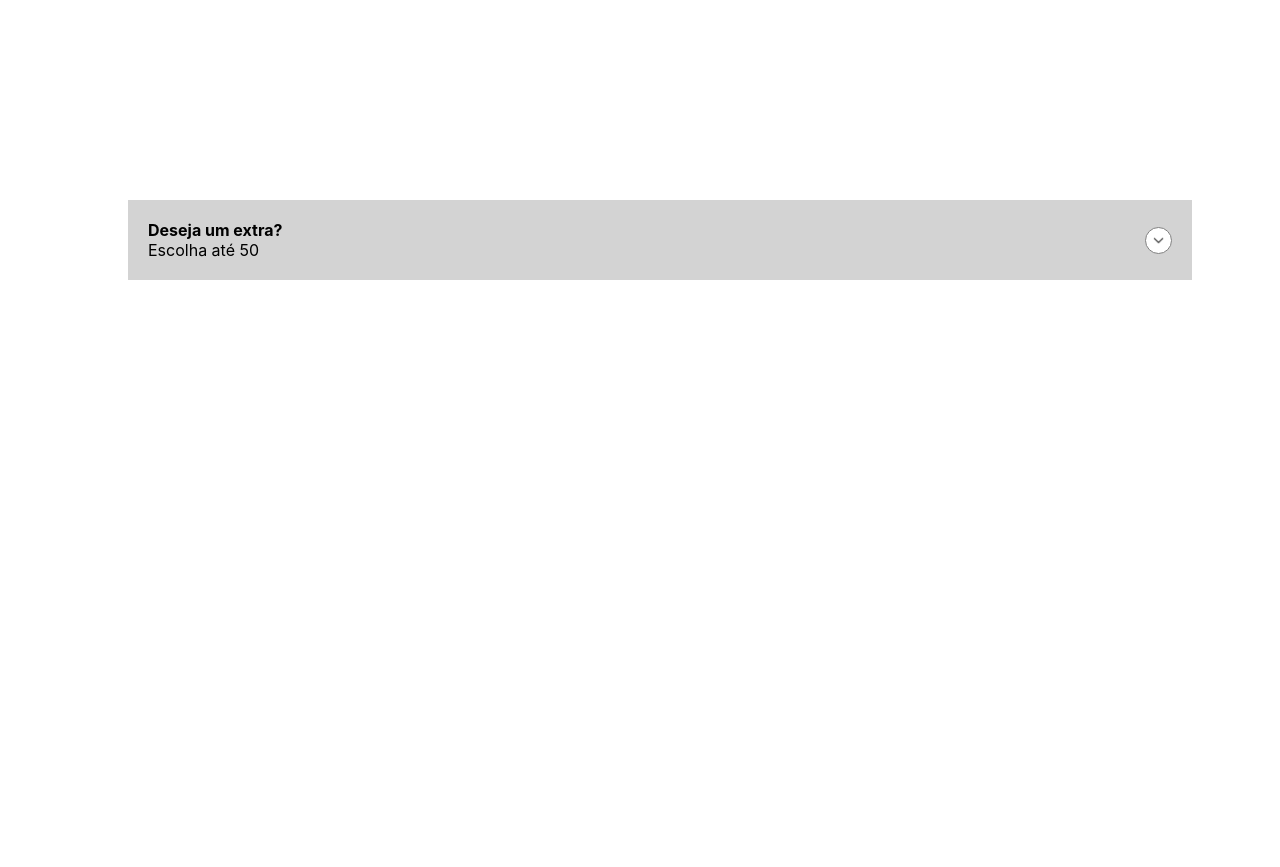
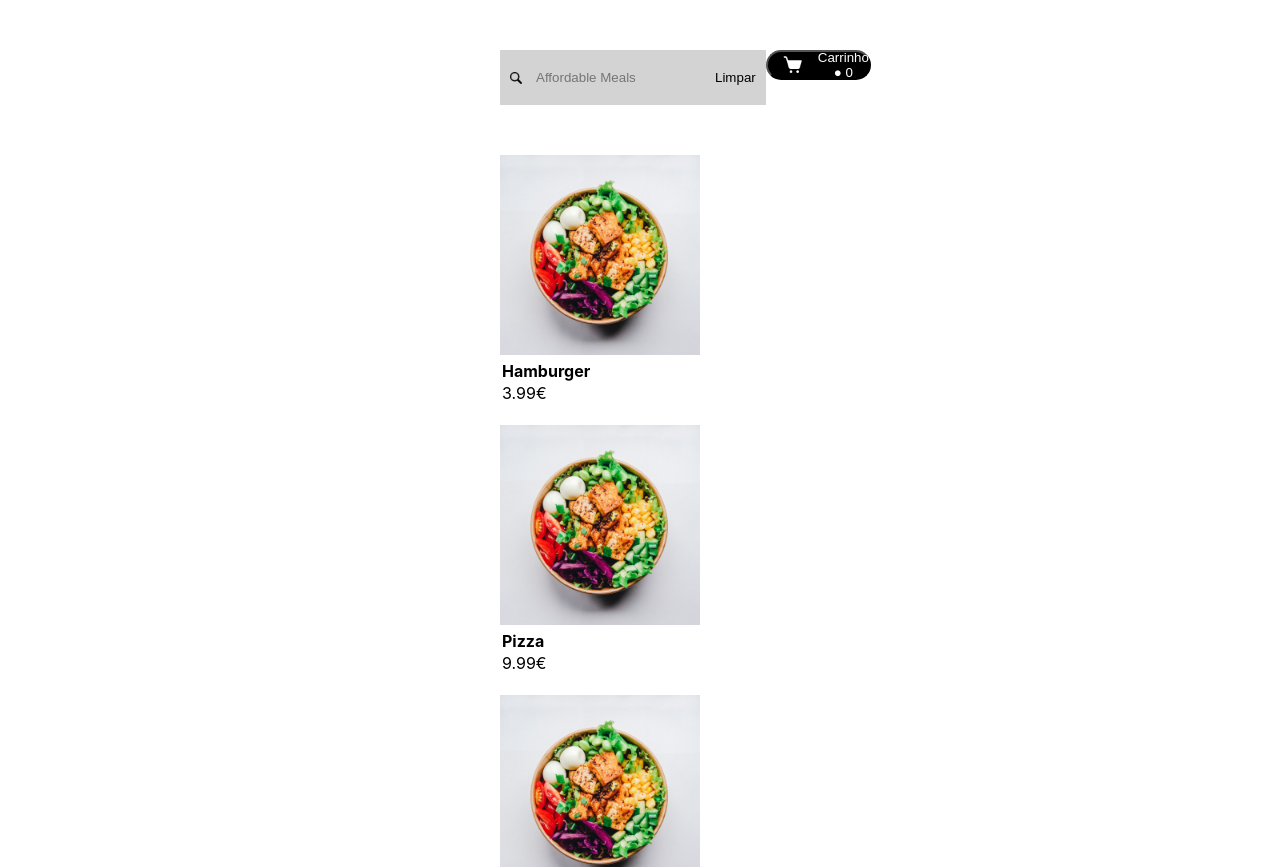
Before and after one commit to Ana-Isidoro/projecto_final, a React (Create React App) app: page / in a window 1280 px wide. Shown: the top 867 px of the page. Before the commit the page ends 800 px from the top, so only its background shows below. Built offline with nearby package versions, Linux system fonts and the light colour scheme.

Commit message:
created the home page

```diff
--- a/src/components/CartButton/index.jsx
+++ b/src/components/CartButton/index.jsx
@@ -17,11 +17,9 @@ const CartButton = (props) => {
         className="cartButton_icon"
         alt="cart"
       />
-      {!props.hideText && (
-        <div className="cartButton_text">
-          Carrinho ● {props.cartItemsQuantity || 0}
-        </div>
-      )}
+      <div className="cartButton_text">
+        Carrinho ● {props.cartItemsQuantity || 0}
+      </div>
     </button>
   );
 };
--- a/src/components/CartButton/styles.css
+++ b/src/components/CartButton/styles.css
@@ -4,7 +4,6 @@
   width: 150px;
   padding: 13px 0px;
   height: 30px;
-  margin: 50px;
   display: flex;
   align-items: center;
 }
--- /dev/null
+++ b/src/components/CartButtonSmall/index.jsx
@@ -0,0 +1,19 @@
+import React from 'react';
+import './styles.css';
+
+const CartButtonSmall = () => {
+  return (
+    <button
+      className="cartButtonSmall_container"
+      onClick={() => alert('navegar para a pagina carrinho')}
+    >
+      <img
+        src={require('../../images/cart_icon.png')}
+        className="cartButtonSmall_icon"
+        alt="cart"
+      />
+    </button>
+  );
+};
+
+export default CartButtonSmall;
--- /dev/null
+++ b/src/components/CartButtonSmall/styles.css
@@ -0,0 +1,11 @@
+.cartButtonSmall_container {
+  background-color: black;
+  border-radius: 50px;
+  width: 50px;
+  padding: 5px;
+  height: 50px;
+}
+
+.cartButtonSmall_icon {
+  width: 20px;
+}
--- a/src/components/ExtraProductDropdown/index.jsx
+++ b/src/components/ExtraProductDropdown/index.jsx
@@ -34,13 +34,13 @@ function ExtraProductDropDown(props) {
       </div>
       {isOpen && (
         <div>
-          {extras.map((value) => {
+          {extras.map((item) => {
             return (
               <div className="extraProductDropDown_sectionMore">
                 <button className="extraProductDropDown_iconMore">
                   +
                 </button>
-                <span>{value}</span>
+                <span>{item}</span>
               </div>
             );
           })}
--- a/src/components/ProductCard/index.jsx
+++ b/src/components/ProductCard/index.jsx
@@ -4,12 +4,12 @@ import './styles.css';
 const ProductCard = (props) => {
   return (
     <div
-      className="productCard"
+      className="productCard_container"
       onClick={() => alert('navegar para a pagina produto')}
     >
       <img src={props.image} className="productCard_image" alt="product" />
-      <p className="title">{props.title}</p>
-      <p className="price">{props.price}€</p>
+      <p className="productCard_title">{props.title}</p>
+      <p className="productCard_price">{props.price}€</p>
     </div>
   );
 };
--- a/src/components/ProductCard/styles.css
+++ b/src/components/ProductCard/styles.css
@@ -3,11 +3,15 @@
   height: 200px;
 }
 
-.title {
+.productCard_title {
   font-weight: bold;
   margin: 2px;
 }
 
-.price {
+.productCard_price {
   margin: 2px;
 }
+
+.productCard_container {
+  margin-bottom: 20px;
+}
--- a/src/components/SearchBar/index.jsx
+++ b/src/components/SearchBar/index.jsx
@@ -1,10 +1,11 @@
 import React from 'react';
 import './styles.css';
 
-const SearchBar = () => {
+const SearchBar = (props) => {
+  console.log(props.children);
   return (
     <div className="searchBar_container">
-      <div>
+      <div className="searchBar_input_container">
         <img
           src={require('../../images/search_icon.png')}
           className="searchBar_image"
--- a/src/components/SearchBar/styles.css
+++ b/src/components/SearchBar/styles.css
@@ -1,14 +1,17 @@
 .searchBar_image {
   width: 12px;
   margin-right: 12px;
+  height: 12px;
+  align-self: center;
 }
 
 .searchBar_container {
   background-color: lightgrey;
   padding: 10px;
-  width: 350px;
+  width: 400px;
   display: flex;
   justify-content: space-between;
+  height: 35px;
 }
 
 .searchBar_input {
@@ -28,3 +31,8 @@
   cursor: pointer;
   outline: inherit;
 }
+
+.searchBar_input_container {
+  display: flex;
+  justify-content: center;
+}
--- a/src/pages/Home/index.jsx
+++ b/src/pages/Home/index.jsx
@@ -3,18 +3,68 @@ import SearchBar from '../../components/SearchBar';
 import CartButton from '../../components/CartButton';
 import ProductCard from '../../components/ProductCard';
 import ExtraProductDropDown from '../../components/ExtraProductDropdown';
+import CartButtonSmall from '../../components/CartButtonSmall';
 import './styles.css';
 
 const Home = () => {
-  const image = require('../../images/food/salade.jpg');
+  const img = require('../../images/food/salade.jpg');
+  const products = [
+    {
+      name: 'Hamburger',
+      price: 3.99,
+      img,
+    },
+    {
+      name: 'Pizza',
+      price: 9.99,
+      img,
+    },
+    {
+      name: 'Tacos',
+      price: 7.99,
+      img,
+    },
+    {
+      name: 'Salada',
+      price: 5.99,
+      img,
+    },
+    {
+      name: 'Fried Chicken',
+      price: 8.99,
+      img,
+    },
+    {
+      name: 'Sushi',
+      price: 12.99,
+      img,
+    },
+    {
+      name: 'Steak',
+      price: 19.99,
+      img,
+    },
+    {
+      name: 'Pasta',
+      price: 11.99,
+      img,
+    },
+  ];
   return (
     <div className="home_container">
-      {/* <SearchBar />
-      <ProductCard image={image} title="Salada de Frango" price={3.1} />
-      <CartButton cartItemsQuantity={8} />
-      <CartButton hideText={true} />
-   */}
-      <ExtraProductDropDown />
+      <div className="home_header">
+        <SearchBar></SearchBar>
+        <CartButton />
+      </div>
+      <div className="home_products_container">
+        {products.map((product) => (
+          <ProductCard
+            title={product.name}
+            price={product.price}
+            image={product.img}
+          />
+        ))}
+      </div>
     </div>
   );
 };
--- a/src/pages/Home/styles.css
+++ b/src/pages/Home/styles.css
@@ -1,6 +1,20 @@
 .home_container {
   display: flex;
-  align-items: center;
   justify-content: center;
-  margin-top: 200px;
+  flex-direction: column;
+  padding: 50px 500px;
 }
+
+.home_header {
+  display: flex;
+  justify-content: space-between;
+  width: 100%;
+  margin-bottom: 50px;
+}
+
+.home_products_container {
+  display: flex;
+  flex-direction: row;
+  justify-content: space-between;
+  flex-wrap: wrap;
+}
```
